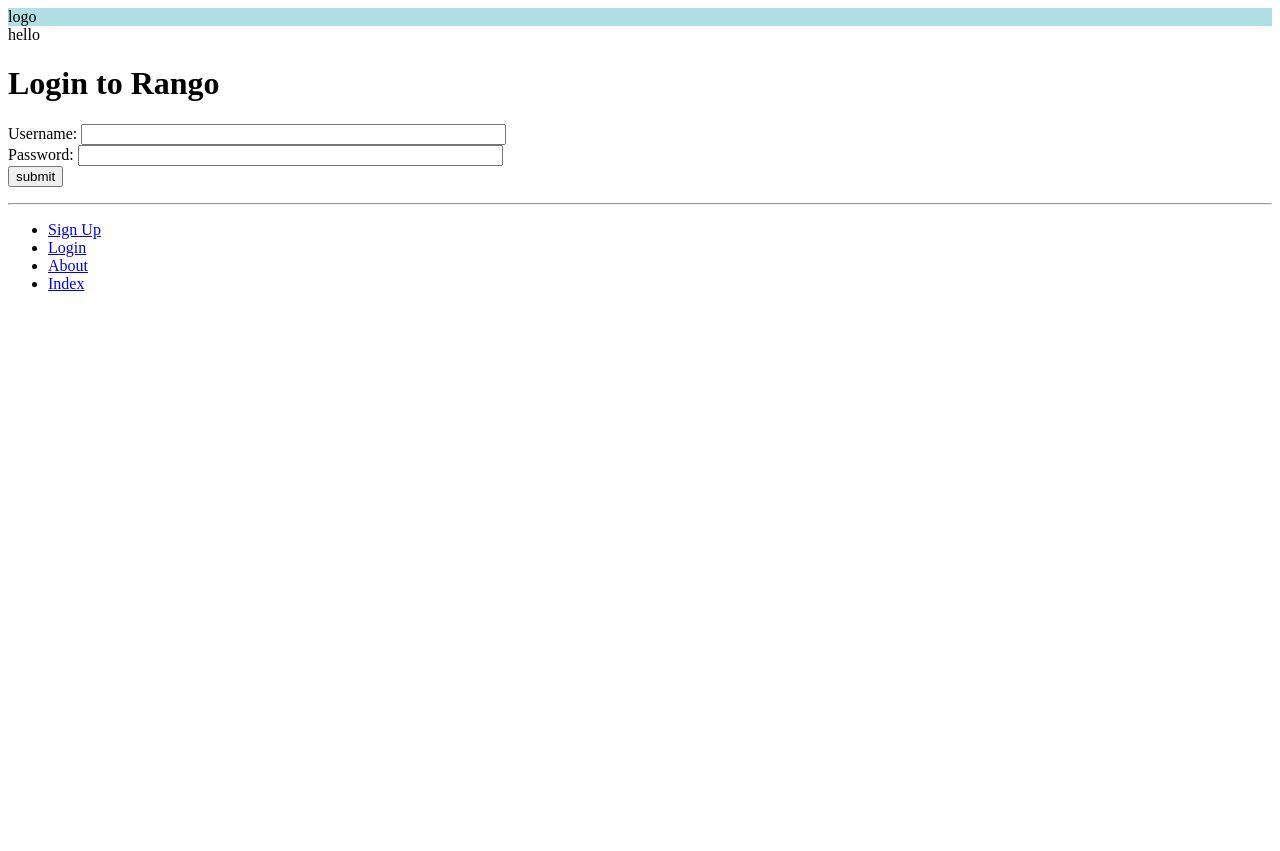
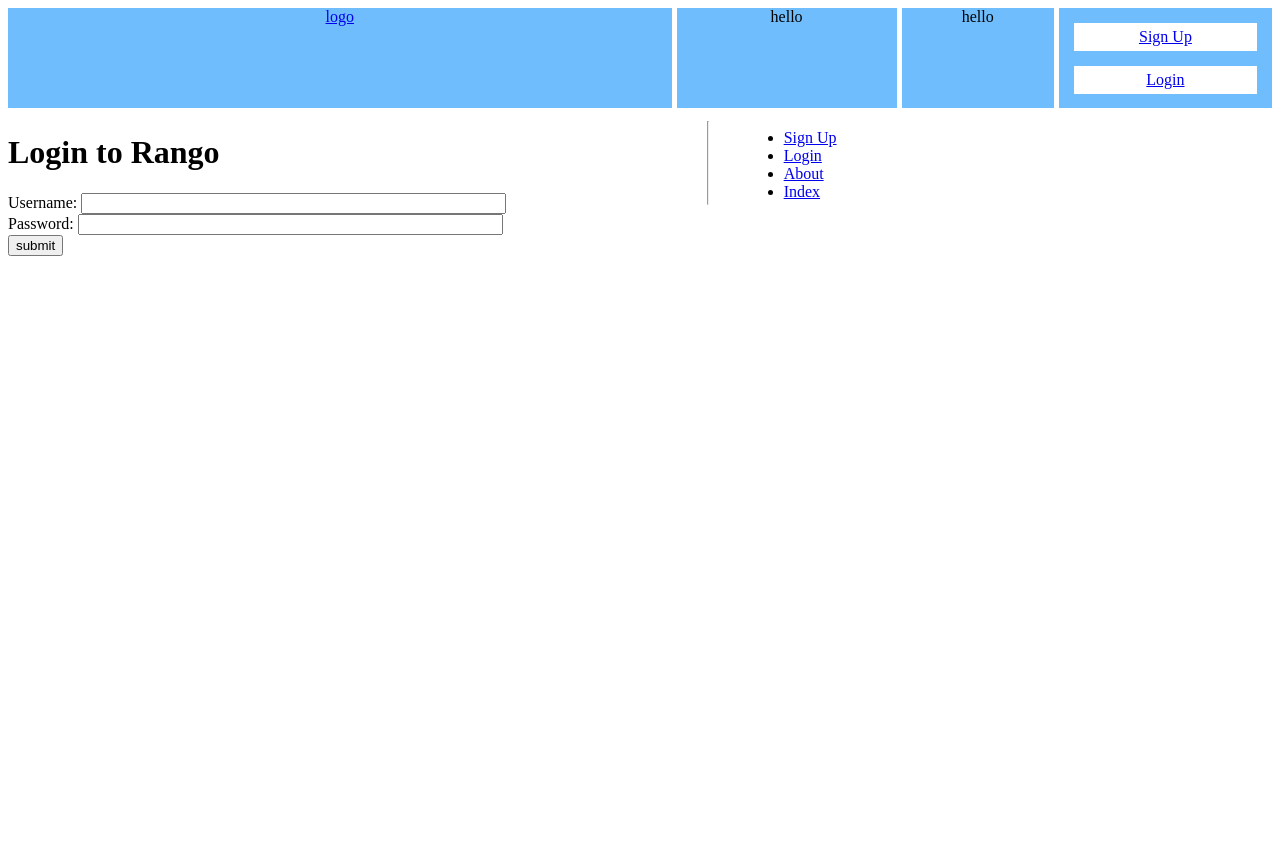
Before and after one commit to jake-wills/WAD2exFILMSITE, a Django app: a page that uses templates/film_site/base.html in a window 1280 px wide. Before the commit the page ends 291 px from the top, so only its background shows below. Run offline with Django 3.2, Linux system fonts and the light colour scheme; data that the repository does not hold is empty.

Commit message:
css bar at the top

```diff
--- a/static/login.css
+++ b/static/login.css
@@ -1,24 +1,40 @@
 .parent {
-    grid-template-columns: repeat(10,1fr)
-    grid-template-rows: repeat(5, 1fr);
-    grid-column-gap: px;
-    grid-row-gap: 0px;
-
+    display: grid;
+    height: 1000px
+    grid-template-columns: repeat(8,1fr);
+    grid-template-rows: repeat(8,100px);
+    grid-column-gap: 5px;
+    grid-row-gap: 5px;
+}
+.nested{
+    background-color: #ffffff;
+    padding: 5px;
+    margin: 15px;
+    text-align: center;
 }
 
-.div1{ grid-area: 1 / 1 / 2 / 5;
-       background-color: powderblue;
+
+.div1{ grid-column: 1 / 3;
+       grid-row  1 / 2;
+       background-color: #6fbdfc;
+       text-align: center;
         }
-.div2{ grid-area: 1 / 5 / 2 / 7; }
-.div3{ grid-area: 1 / 7 / 2 / 9; }
-.div4{ grid-area: 1 / 9 / 2 / 11; }
-.div5{ grid-area: 2 / 1 / 4 / 3; }
-.div6{ grid-area: 2 / 3 / 4 / 5; }
-.div7{ grid-area: 2 / 5 / 4 / 7; }
-.div8{ grid-area: 2 / 7 / 4 / 9; }
-.div9{ grid-area: 2 / 9 / 4 / 11; }
-.div10{ grid-area: 4 / 1 / 6 / 3; }
-.div11{ grid-area: 4 / 3 / 6 / 5; }
-.div12{ grid-area: 4 / 5 / 6 / 7; }
-.div13{ grid-area: 4 / 7 / 6 / 9; }
-.div14{ grid-area: 4 / 9 / 6 / 11; }
+.div2{ grid-column: 3 / 5;
+       grid-row 1 / 2;
+       background-color: #6fbdfc;
+       text-align: center;
+       }
+
+.div3{
+       grid-column: 5 / 7;
+       grid-row 1 / 2;
+       padding 5px;
+       background-color: #6fbdfc;
+       text-align: center;
+    }
+.div4{
+       grid-column: 7 / 9;
+       grid-row 1 ;
+       background-color: #6fbdfc;
+       text-align: center;
+ }
--- a/templates/film_site/base.html
+++ b/templates/film_site/base.html
@@ -16,24 +16,40 @@
         </title>
         <link rel="stylesheet" href="{% static 'login.css' %}">
     </head>
-    <body>
-    <div class="parent">
-        <div class="div1"> logo </div>
+
+    <body class main>
+    <div class="parent" >
+        <div class="div1"> <a href="{% url 'film_site:index' %}">logo</a> </div>
         <div class="div2">  hello    </div>
+        <div class="div3">  hello    </div>
 
 
-        <div>
+        <div class="div4">
+            {% if user.is_authenticated %}
+               <div class="nested">  <a href="{% url 'film_site:logout' %}">Logout</a> </div>
+            {% else %}
+                <div class="nested">  <a href="{% url 'film_site:register' %}">Sign Up</a></div>
+
+                <div class="nested">  <a href="{% url 'film_site:login' %}">Login</a></div>
+            {% endif %}
+
+        </div>
+
+
+
+
+        <div class="div12">
             {% block body_block %}
             {% endblock %}
         </div>
-        <div>
+        <div class="div13">
         {% block sidebar_block %}
             {% get_category_list category %}
         {% endblock %}
         </div>
 
         <hr/>
-        <div>
+        <div class="div14">
             <ul>
             {% if user.is_authenticated %}
                 <li><a href="{% url 'film_site:restricted' %}">Restricted Page</a></li>
@@ -49,6 +65,6 @@
 
             </ul>
         </div>
-</div>
+    </div>
     </body>
 </html>
```
